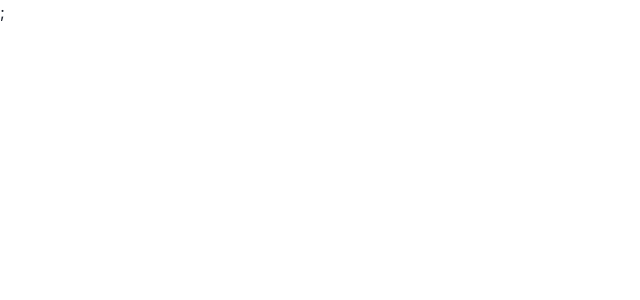
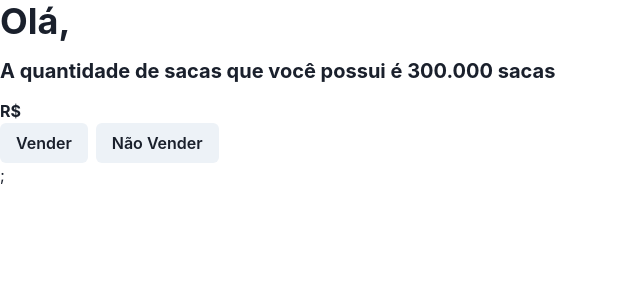
Before and after one commit to devigorgarcia/hackagrao, a React (Create React App) app: page /game1 in a window 1280 px wide. Shown: the top 300 px of the page, without its empty margins (0-640 px from the left). Built offline with nearby package versions, Linux system fonts and the light colour scheme.

Commit message:
feat: logic page complete, game page component done

```diff
--- a/public/index.html
+++ b/public/index.html
@@ -24,7 +24,7 @@
       work correctly both with client-side routing and a non-root public URL.
       Learn how to configure a non-root public URL by running `npm run build`.
     -->
-    <title>React App</title>
+    <title>Simulagrão</title>
   </head>
   <body>
     <noscript>You need to enable JavaScript to run this app.</noscript>
--- /dev/null
+++ b/src/components/GamePage.jsx
@@ -0,0 +1,83 @@
+import {
+  Box,
+  Button,
+  ButtonGroup,
+  Flex,
+  Grid,
+  Heading,
+  Input,
+  Stack,
+  Text,
+} from "@chakra-ui/react";
+import React, { useContext, useState } from "react";
+import { useHistory } from "react-router-dom";
+import { SaleContext } from "../contexts/SaleContext";
+import { ScenarioContext } from "../contexts/ScenarioContext";
+
+export const GamePage = ({ page }) => {
+  const { scenario } = useContext(ScenarioContext);
+  const { name, storage, valuesAmount } = useContext(SaleContext);
+  const [error, setError] = useState(false);
+  const [errorMsg, setErrorMsg] = useState("");
+  const [sale, setSale] = useState(false);
+  const [amount, setAmount] = useState(0);
+
+  const history = useHistory();
+
+  const handleInput = (sacks) => {
+    if (sacks === 0) {
+      setError(true);
+      setErrorMsg("Quantidade Invalida");
+    }
+    if (sacks > storage) {
+      setError(true);
+      setErrorMsg("Quantidade acima da disponivel ou Valor Indisponivel");
+    }
+
+    setError(false);
+    valuesAmount(sacks, scenario.value);
+    if (storage === 0) {
+      // history.push('/feedback')
+    }
+    history.push(`/gamePage${page}`);
+  };
+
+  return (
+    <Flex flexDir={"column"}>
+      <Grid>
+        <Stack spacing={4}>
+          <Heading as="h1">Olá, {name}</Heading>
+          <Heading size={"md"} as={"h3"}>
+            A quantidade de sacas que você possui é{" "}
+            {storage.toLocaleString("pt-BR")} sacas
+          </Heading>
+        </Stack>
+        <Text mt={"1rem"}>
+          {scenario?.content}
+          <strong> R${scenario?.value?.toFixed(2)}</strong>
+        </Text>
+      </Grid>
+      <Flex flexDirection={"column"}>
+        <Box>
+          <ButtonGroup>
+            <Button onClick={() => setSale(true)}>Vender</Button>
+            <Button>Não Vender</Button>
+          </ButtonGroup>
+        </Box>
+        {sale && (
+          <Flex flexDir={"column"}>
+            <Text>Quantas sacas deseja vender?</Text>
+            <Input
+              type={"number"}
+              onChange={(e) => setAmount(e.target.value)}
+            />
+            {error && <>{errorMsg}</>}
+            <Button onClick={() => handleInput(+amount)}>
+              Confirmar Venda
+            </Button>
+          </Flex>
+        )}
+      </Flex>
+    </Flex>
+  );
+};
--- a/src/contexts/SaleContext.jsx
+++ b/src/contexts/SaleContext.jsx
@@ -7,11 +7,11 @@ export const SaleProvider = ({ children }) => {
   const [currentValue, setCurrentValue] = useState(0);
   const [storage, setStorage] = useState(300000);
 
-  const valuesAmount = (sacks, sackValue) => {
-    let newValue = sackValue * sacks;
+  const valuesAmount = (bags, bagsValue) => {
+    let newValue = bagsValue * bags;
     setCurrentValue(newValue);
 
-    let newStorage = storage - sacks;
+    let newStorage = storage - bags;
     setStorage(newStorage);
   };
 
@@ -21,7 +21,7 @@ export const SaleProvider = ({ children }) => {
   };
 
   return (
-    <SaleContext.Provider value={{ name, setName, valuesAmount, person }}>
+    <SaleContext.Provider value={{ name, setName, valuesAmount, person, storage, setStorage }}>
       {children}
     </SaleContext.Provider>
   );
--- a/src/contexts/ScenarioContext.jsx
+++ b/src/contexts/ScenarioContext.jsx
@@ -5,14 +5,12 @@ export const ScenarioContext = createContext();
 
 function ScenarioProvider({ children }) {
   const [number, setNumber] = useState(0);
+
   const [scenario, setScenario] = useState({});
   const [selectedNumber, setSelectedNumber] = useState([]);
 
-  function randomNumber() {
+  function randomScenario() {
     setNumber(parseInt(Math.random() * 5 + 1));
-  }
-  function randomScenario() {
-    setNumber(randomNumber());
     if (!selectedNumber.includes(number)) {
       setScenario(scenarios[number]);
       setSelectedNumber([...selectedNumber, number]);
--- a/src/database/contentScenarios.jsx
+++ b/src/database/contentScenarios.jsx
@@ -1,26 +1,26 @@
 const scenarios = [
     {
-        content: "Foi inciado um conflito geopolítico entre dois países da Europa, onde um deles é grande produtor e exportador de petróleo, milho, trigo entre outros. Essa situação causou bastante instabilidade nos preços e, consequentemente, aumentou os preços dos grãos, principalmente pelo temor da falta de produtos num futuro próximo. Após longo período com o valor da saca girando em torno de R$170,00, neste primeiro dia de conflito, o valor ALCANÇOU R$ ",
+        content: "Foi inciado um conflito geopolítico entre dois países da Europa, onde um deles é grande produtor e exportador de petróleo, milho, trigo entre outros. Essa situação causou bastante instabilidade nos preços e, consequentemente, aumentou os preços dos grãos, principalmente pelo temor da falta de produtos num futuro próximo. Após longo período com o valor da saca girando em torno de R$170,00, neste primeiro dia de conflito, o valor ALCANÇOU",
         value: 140,
     },
     {
-        content: "Após efetuar o plantio da safra, houve um longo período com falta de chuva, prejudicando grande parte da produção de várias regiões da América do Sul, colocando em dúvida a alta expectativa de oferta de soja. Esse cenário causou uma elevação de preços.Neste dia, o valor ALCANÇOU R$",
+        content: "Após efetuar o plantio da safra, houve um longo período com falta de chuva, prejudicando grande parte da produção de várias regiões da América do Sul, colocando em dúvida a alta expectativa de oferta de soja. Esse cenário causou uma elevação de preços.Neste dia, o valor ALCANÇOU",
         value: 150,
     },
     {
-        content: "Após o aumento significativo do preço de fertilizantes, produtores estão se adaptando e migrando para o plantio de soja, já que a cultura é menos exigente em adubação. Sendo assim, estima-se que haverá um aumento significativo de oferta de soja no mercado, pressionando os preços para baixo. Neste dia, o valor ALCANÇOU R$",
+        content: "Após o aumento significativo do preço de fertilizantes, produtores estão se adaptando e migrando para o plantio de soja, já que a cultura é menos exigente em adubação. Sendo assim, estima-se que haverá um aumento significativo de oferta de soja no mercado, pressionando os preços para baixo. Neste dia, o valor ALCANÇOU",
         value: 160,
     },
     {
-        content: "Após uma instabilidade política no Brasil, o dólar teve uma alta significativa na semana. Considerando que o dólar faz parte da precificação da soja brasileira, esse fato acabou elevando os preços da soja no Brasil. Neste dia, o valor ALCANÇOU R$",
+        content: "Após uma instabilidade política no Brasil, o dólar teve uma alta significativa na semana. Considerando que o dólar faz parte da precificação da soja brasileira, esse fato acabou elevando os preços da soja no Brasil. Neste dia, o valor ALCANÇOU",
         value: 170,
     },
     {
-        content: "Com a alta de preços dos grãos (soja, milho e sorgo), está ocorrendo um aumento de interesse no plantio dessas culturas. Sendo assim, estima-se que haverá um aumento de aproximadamente 305 de plantio de soja, e consequentemente, uma maior oferta. Esse fator fez com que as cotações de soja caíssem por um período. Neste dia, o valor ALCANÇOU R$",
+        content: "Com a alta de preços dos grãos (soja, milho e sorgo), está ocorrendo um aumento de interesse no plantio dessas culturas. Sendo assim, estima-se que haverá um aumento de aproximadamente 305 de plantio de soja, e consequentemente, uma maior oferta. Esse fator fez com que as cotações de soja caíssem por um período. Neste dia, o valor ALCANÇOU",
         value: 180,
     },
     {
-        content: "Com a alta de preços dos grãos (soja, milho e sorgo), está ocorrendo um aumento de interesse no plantio dessas culturas. Sendo assim, estima-se que haverá um aumento de aproximadamente 05 de plantio de soja, e consequentemente, uma maior oferta. Esse fator fez com que as cotações de soja caíssem por um período. Neste dia, o valor ALCANÇOU R$",
+        content: "Com a alta de preços dos grãos (soja, milho e sorgo), está ocorrendo um aumento de interesse no plantio dessas culturas. Sendo assim, estima-se que haverá um aumento de aproximadamente 05 de plantio de soja, e consequentemente, uma maior oferta. Esse fator fez com que as cotações de soja caíssem por um período. Neste dia, o valor ALCANÇOU",
         value: 190,
     },
 ]
--- a/src/pages/GamePage1/index.jsx
+++ b/src/pages/GamePage1/index.jsx
@@ -1,15 +1,8 @@
-import { Flex, Grid, Text } from "@chakra-ui/react";
-import React, { useContext } from "react";
-import { ScenarioContext } from "../../contexts/ScenarioContext";
+import { GamePage } from "../../components/GamePage";
 
-export const GamePage = () => {
-  const { scenario } = useContext(ScenarioContext);
-  console.log(scenario)
+export const GamePage1 = () => {
+
   return (
-    <Flex>
-      <Grid>
-        <Text></Text>
-      </Grid>
-    </Flex>
+    <GamePage page={4}/>
   );
 };
--- a/src/pages/InitialPage/index.jsx
+++ b/src/pages/playerPage/index.jsx
@@ -2,27 +2,31 @@ import { Button, Flex, Grid, Heading, Input, Text } from "@chakra-ui/react";
 import React, { useContext, useState } from "react";
 import { useHistory } from "react-router-dom";
 import { Switch } from "@chakra-ui/react";
+import { ScenarioContext } from "../../contexts/ScenarioContext";
+import { SaleContext } from "../../contexts/SaleContext";
 
-export const InitialPage = () => {
+export const PlayerPage = () => {
   const history = useHistory();
   const [grao, setGrao] = useState(false);
+  const { scenario, randomScenario } = useContext(ScenarioContext);
+  const {setName} = useContext(SaleContext)
 
   const handlePlay = (route) => {
+    randomScenario()
     history.push(`/${route}`);
-
   };
   return (
     <Flex>
       <Grid>
         <Heading>SimulaGrão</Heading>
         <Text>Qual seu nome:</Text>
-        <Input />
+        <Input onChange={(e)=> setName(e.target.value)} />
         <Text>Quer ajuda da Grão Direto?</Text>
         <Switch id="graoHelp" onChange={() => setGrao(!grao)} />
         {grao ? (
           <Button onClick={() => handlePlay("gameg")}>Iniciar Jogo</Button>
         ) : (
-          <Button onClick={() => handlePlay("game")}>Iniciar </Button>
+          <Button onClick={() => handlePlay("game1")}>Iniciar </Button>
         )}
       </Grid>
     </Flex>
--- a/src/routes/routes.js
+++ b/src/routes/routes.js
@@ -1,17 +1,16 @@
 import React from 'react'
 import {Switch, Route} from 'react-router-dom'
-import { GamePage } from '../pages/GamePage1'
-
-import { InitialPage } from '../pages/InitialPage'
+import { GamePage1 } from '../pages/GamePage1'
+import { PlayerPage } from '../pages/playerPage'
 
 export const Routes = () => {
   return (
     <Switch>
-      <Route exact path={'/'}>
-        <InitialPage/>
+      <Route exact path={'/playerPage'}>
+        <PlayerPage/>
       </Route>
-      <Route path={'/game'}>
-        <GamePage/>
+      <Route path={'/game1'}>
+        <GamePage1/>
       </Route>
     </Switch>
   )
```
Also changed, not shown: src/components/Scenarios.jsx (deleted), src/components/input.jsx (deleted).
